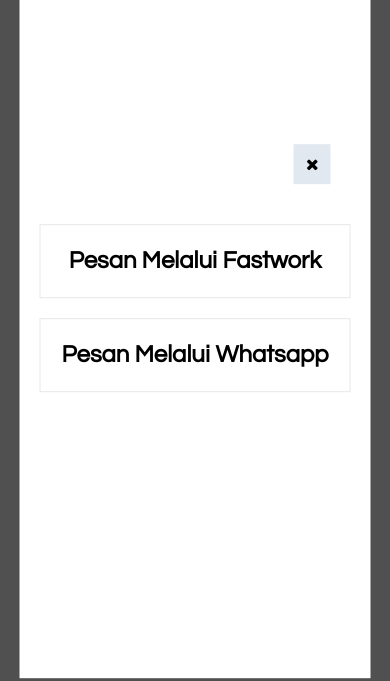
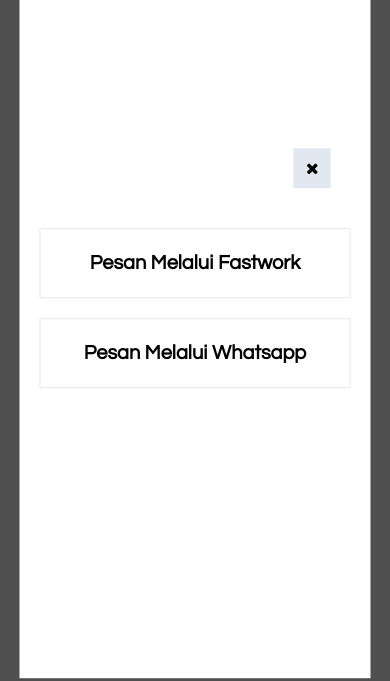
Before and after one commit to HugoHamonangan/DevStuck, a plain HTML site: page index.html in a window 390 px wide. Both pictures are taken after a click on the link "Hubungi Kami.". Shown: the part 124-805 px from the top of the page. Drawn offline with nearby package versions, Linux system fonts and the light colour scheme.

Commit message:
pembaharuan

```diff
--- a/index.html
+++ b/index.html
@@ -49,10 +49,10 @@
                 class="fa fa-times text-[2rem] bg-slate-200 hover:bg-slate-400 cursor-pointer p-3"></i>
         </div>
         <a href="https://fastwork.id/user/devstuck" target="_blank"
-            class="p-5 border text-2xl font-bold max-w-xl w-full text-center hover:bg-[#EB4F4F] relative -top-10">Pesan Melalui
+            class="p-5 border text-xl md:text-2xl font-bold max-w-xl w-full text-center hover:bg-[#EB4F4F] relative -top-10">Pesan Melalui
             Fastwork</a>
         <a href="https://wa.me/+6281278059192" target="_blank"
-            class="relative -top-10 p-5 border text-2xl font-bold max-w-xl w-full text-center hover:bg-[#00ac2b]">Pesan Melalui
+            class="relative -top-10 p-5 border text-xl md:text-2xl font-bold max-w-xl w-full text-center hover:bg-[#00ac2b]">Pesan Melalui
             Whatsapp</a>
     </div>
 
```
Also changed, not shown: css/style.css.
